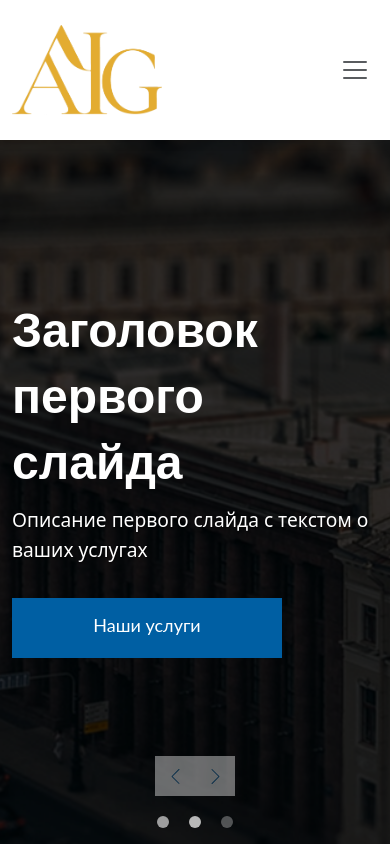
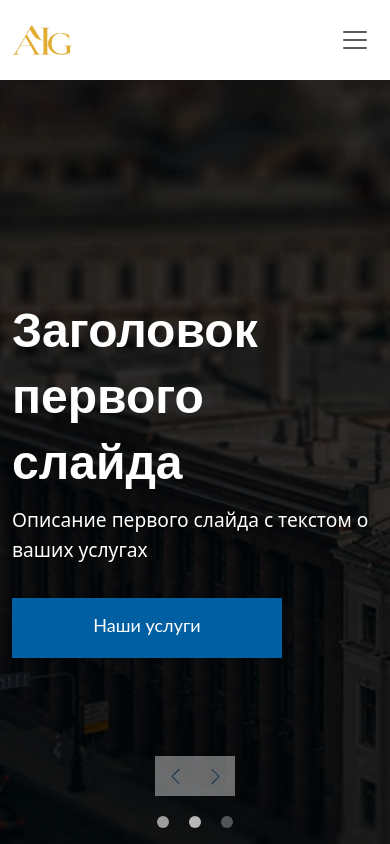
Before and after one commit to ARLGBX/Buhaem, a plain HTML site: page index.html in a window 390 px wide. Shown: the top 844 px of the page. Drawn offline with Linux system fonts and the light colour scheme.

Commit message:
Добавил адаптив лого

```diff
--- a/css/style.css
+++ b/css/style.css
@@ -1318,6 +1318,10 @@ body.menu-open {
 }
 
 @media (max-width: 991.98px) {
+    .header__logo {
+        width:  80px;
+        height: 50px;
+    }
     section {
         padding: 6rem 0;
     }
@@ -1602,6 +1606,10 @@ body.menu-open {
 }
 
 @media (max-width: 480px) {
+    .header__logo {
+        width:  60px;
+        height:  40px;
+    }
     .about-us__name {
         font-size: 1.5rem;
     }
```
